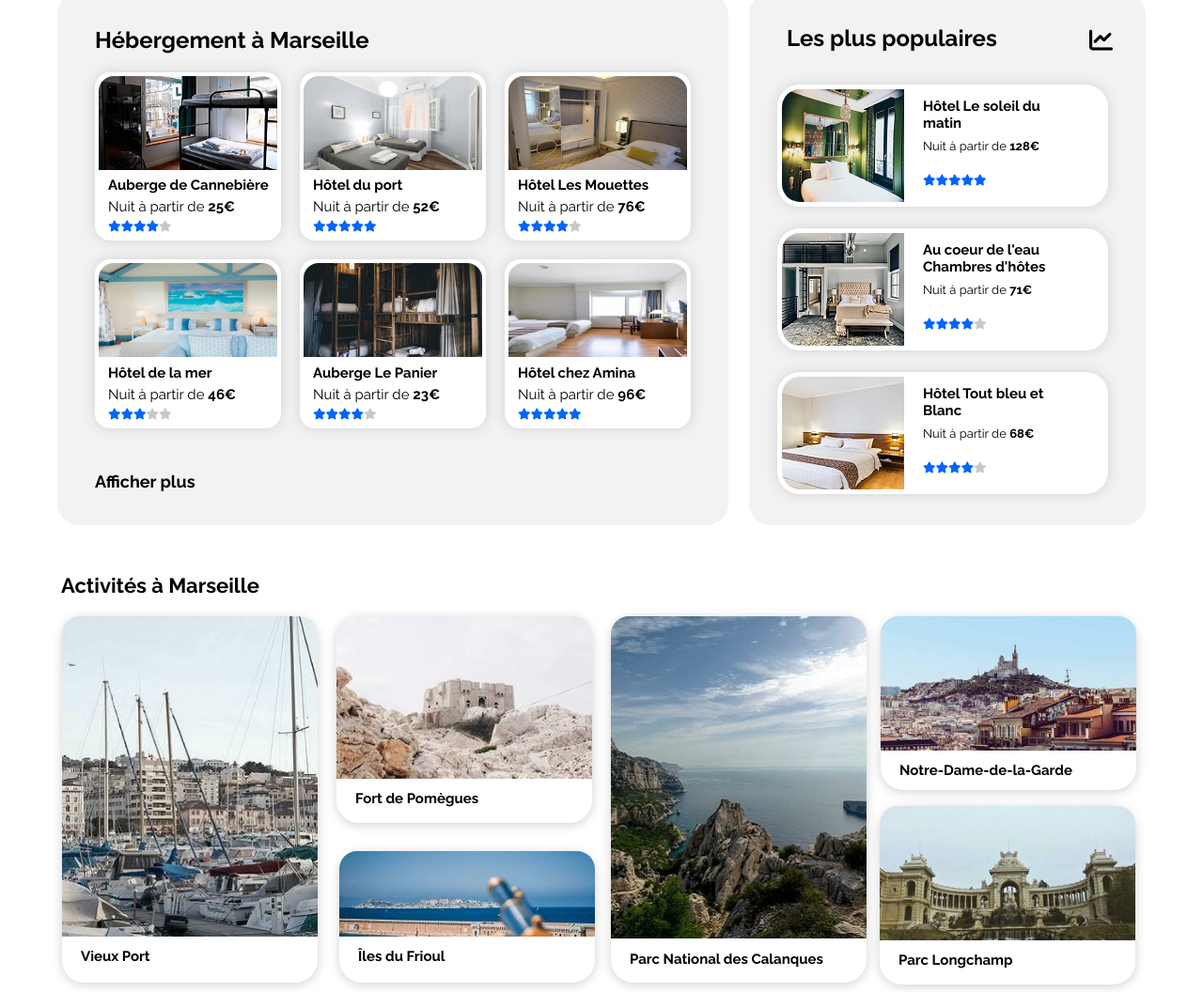
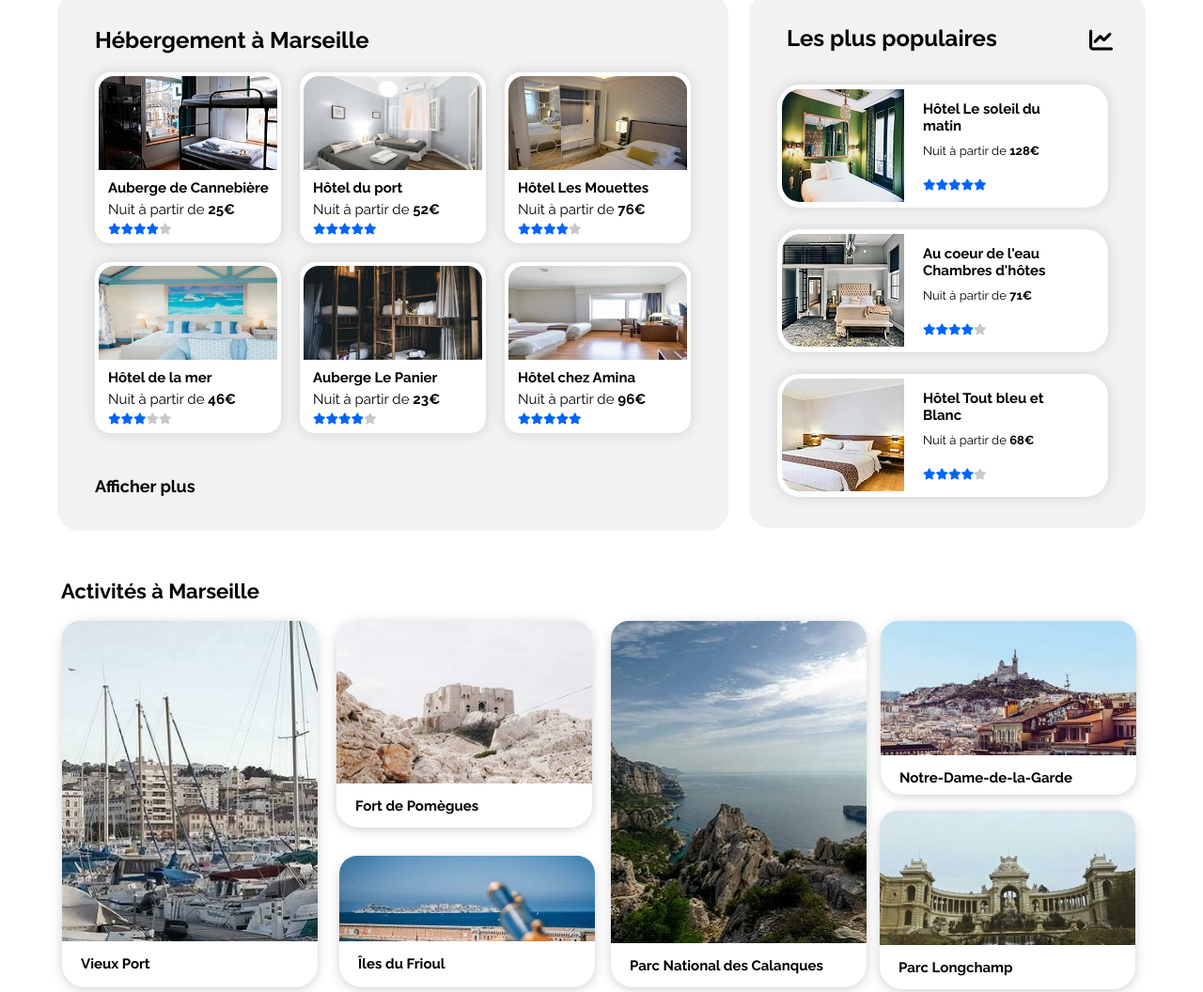
Before and after one commit to Maximecat/MaximeCat_Reservia, a plain HTML site: page index.html in a window 1280 px wide. Shown: the part 365-1421 px from the top of the page at 94% size. Drawn offline with Linux system fonts and the light colour scheme.

Commit message:
Fichier HTML

```diff
--- a/index.html
+++ b/index.html
@@ -43,10 +43,10 @@
     <section>
 
       <!--    //TITLE//    -->
-      <hgroup class="title_top">
+      <div class="title_top">
         <h1 class="principal_title">Trouvez votre hébergement pour des vacances de rêve</h1>
         <h2 class="secondary_title">En plein centre ville ou en pleine nature</h2>
-      </hgroup>
+      </div>
 
       <!--    //SEARCH BOX//    -->
       <div class="search_box">
@@ -129,8 +129,8 @@
             <a class="href_title_cards" href="#">
               <img class="accom_picture" src="img/hebergements/4_small/AubergeLaCannebiere22222.jpg"
                 alt="Photo Auberge la Cannebière">
-              <h2 class="first_title">Auberge de Cannebière</h2>
-              <h3 class="price_title">Nuit à partir de <strong>25€</strong></h3>
+              <h3 class="first_title">Auberge de Cannebière</h3>
+              <p class="price_title">Nuit à partir de <strong>25€</strong></p>
 
               <!-- /Blue stars rating/ -->
               <ul class="note-article">
@@ -159,8 +159,8 @@
           <article class="accom_cards">
             <a class="href_title_cards" href="#">
               <img class="accom_picture" src="img/hebergements/4_small/HotelduPort22222.jpg" alt="Hôtel du port">
-              <h2 class="first_title">Hôtel du port</h2>
-              <h3 class="price_title">Nuit à partir de <strong>52€</strong></h3>
+              <h3 class="first_title">Hôtel du port</h3>
+              <p class="price_title">Nuit à partir de <strong>52€</strong></p>
 
               <!-- /Blue stars rating/ -->
               <ul class="note-article">
@@ -189,8 +189,8 @@
             <a class="href_title_cards" href="#">
               <img class="accom_picture" src="img/hebergements/4_small/HotelLesMouettes22222.jpg"
                 alt="Hôtel les mouettes">
-              <h2 class="first_title">Hôtel Les Mouettes</h2>
-              <h3 class="price_title">Nuit à partir de <strong>76€</strong></h3>
+              <h3 class="first_title">Hôtel Les Mouettes</h3>
+              <p class="price_title">Nuit à partir de <strong>76€</strong></p>
 
               <!-- /Blue stars rating/ -->
               <ul class="note-article">
@@ -220,8 +220,8 @@
           <article class="accom_cards">
             <a class="href_title_cards" href="#">
               <img class="accom_picture" src="img/hebergements/4_small/HotelDeLaMer22222.jpg" alt="Hôtel de la mer">
-              <h2 class="first_title">Hôtel de la mer</h2>
-              <h3 class="price_title">Nuit à partir de <strong>46€</strong></h3>
+              <h3 class="first_title">Hôtel de la mer</h3>
+              <p class="price_title">Nuit à partir de <strong>46€</strong></p>
 
               <!-- /Blue stars rating/ -->
               <ul class="note-article">
@@ -250,8 +250,8 @@
             <a class="href_title_cards" href="#">
               <img class="accom_picture" src="img/hebergements/4_small/AubergeLePanier22222.jpg"
                 alt="Auberge Le Panier">
-              <h2 class="first_title">Auberge Le Panier</h2>
-              <h3 class="price_title">Nuit à partir de <strong>23€</strong></h3>
+              <h3 class="first_title">Auberge Le Panier</h3>
+              <p class="price_title">Nuit à partir de <strong>23€</strong></p>
 
               <!-- /Blue stars rating/ -->
               <ul class="note-article">
@@ -279,8 +279,8 @@
           <article class="accom_cards">
             <a class="href_title_cards" href="#">
               <img class="accom_picture" src="img/hebergements/4_small/HotelChezAmina22222.jpg" alt="Hôtel chez Amina">
-              <h2 class="first_title">Hôtel chez Amina</h2>
-              <h3 class="price_title">Nuit à partir de <strong>96€</strong></h3>
+              <h3 class="first_title">Hôtel chez Amina</h3>
+              <p class="price_title">Nuit à partir de <strong>96€</strong></p>
 
               <!-- /Blue stars rating/ -->
               <ul class="note-article">
@@ -323,8 +323,8 @@
             <img class="accom_popular" src="img/hebergements/4_small/HotelSoleilDuMatin22222.jpg"
               alt="Hôtel Le soleil du matin">
             <div class="popular_title">
-              <h2 class="first_title_popular">Hôtel Le soleil du matin</h2>
-              <h3 class="price_title_popular">Nuit à partir de <strong>128€</strong></h3>
+              <h3 class="first_title_popular">Hôtel Le soleil du matin</h3>
+              <p class="price_title_popular">Nuit à partir de <strong>128€</strong></p>
               <!-- /Blue stars rating/ -->
               <ul class="note-article-popular">
                 <li>
@@ -356,8 +356,8 @@
             <img class="accom_popular" src="img/hebergements/4_small/AuCoeurDeLeauChambresDhotes22222.jpg"
               alt="Au coeur de l'eau Chambres d'hôtes">
             <div class="popular_title">
-              <h2 class="first_title_popular">Au coeur de l'eau Chambres d'hôtes</h2>
-              <h3 class="price_title_popular">Nuit à partir de <strong>71€</strong></h3>
+              <h3 class="first_title_popular">Au coeur de l'eau Chambres d'hôtes</h3>
+              <p class="price_title_popular">Nuit à partir de <strong>71€</strong></p>
 
 
               <!-- /Blue stars rating/ -->
@@ -383,6 +383,7 @@
           </article>
         </a>
 
+
         <!--    //ACCOMODATION MOST POPULAR 3//    -->
 
         <a class="href_title_cards" href="#">
@@ -390,8 +391,8 @@
             <img class="accom_popular" src="img/hebergements/4_small/HotelToutBleuEtBlanc22222.jpg"
               alt="Hôtel Tout bleu et Blanc">
             <div class="popular_title">
-              <h2 class="first_title_popular">Hôtel Tout bleu et Blanc</h2>
-              <h3 class="price_title_popular">Nuit à partir de <strong>68€</strong></h3>
+              <h3 class="first_title_popular">Hôtel Tout bleu et Blanc</h3>
+              <p class="price_title_popular">Nuit à partir de <strong>68€</strong></p>
 
 
 
@@ -437,7 +438,7 @@
         <article class="activity_cards1">
           <a class="href_cards" href="#">
             <img class="activity_picture" src="img/activites/4_small/VieuxPort22222.jpg" alt="Vieux Port">
-            <h2 class="activity_title">Vieux Port</h2>
+            <h3 class="activity_title">Vieux Port</h3>
           </a>
         </article>
 
@@ -446,7 +447,7 @@
         <article class="activity_cards2">
           <a class="href_cards2" href="#">
             <img class="activity_picture" src="img/activites/4_small/FortdePomégues22222.jpg" alt="Fort de Pomègues">
-            <h2 class="activity_title">Fort de Pomègues</h2>
+            <h3 class="activity_title">Fort de Pomègues</h3>
           </a>
         </article>
 
@@ -455,7 +456,7 @@
         <article class="activity_cards3">
           <a class="href_cards3" href="#">
             <img class="activity_picture" src="img/activites/4_small/IlesDuFrioul22222.jpg" alt="Îles du Frioul">
-            <h2 class="activity_title">Îles du Frioul</h2>
+            <h3 class="activity_title">Îles du Frioul</h3>
           </a>
         </article>
 
@@ -465,7 +466,7 @@
           <a class="href_cards4" href="#">
             <img class="activity_picture" src="img/activites/4_small/ParcNationalDesCalanques22222.jpg"
               alt="Parc National des Calanques">
-            <h2 class="activity_title">Parc National des Calanques</h2>
+            <h3 class="activity_title">Parc National des Calanques</h3>
           </a>
         </article>
 
@@ -475,7 +476,7 @@
           <a class="href_cards5" href="#">
             <img class="activity_picture" src="img/activites/4_small/NotreDameDeLaGarde22222.jpg"
               alt="Notre-Dame-de-la-Garde">
-            <h2 class="activity_title">Notre-Dame-de-la-Garde</h2>
+            <h3 class="activity_title">Notre-Dame-de-la-Garde</h3>
           </a>
         </article>
 
@@ -484,7 +485,7 @@
         <article class="activity_cards6">
           <a class="href_cards6" href="#">
             <img class="activity_picture" src="img/activites/4_small/ParcLongchamp22222.jpg" alt="Parc Longchamp">
-            <h2 class="activity_title">Parc Longchamp</h2>
+            <h3 class="activity_title">Parc Longchamp</h3>
           </a>
         </article>
       </div>
```
